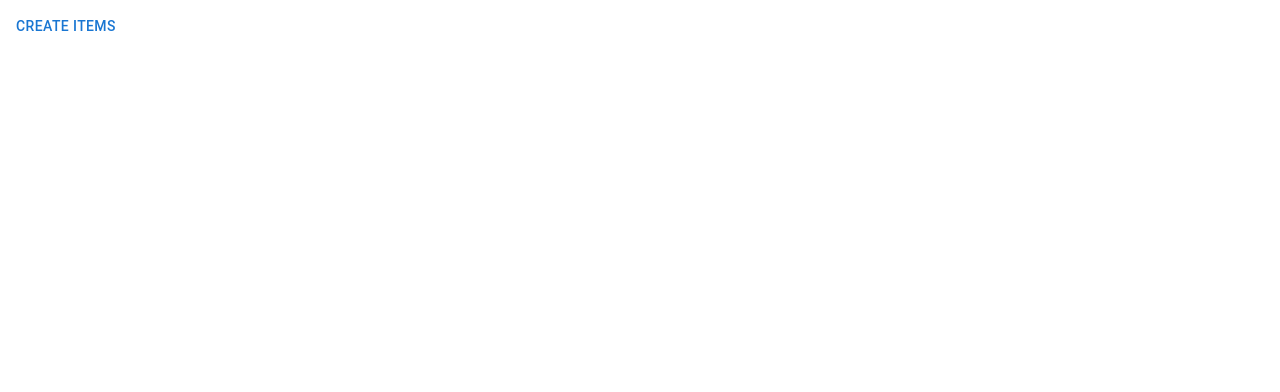
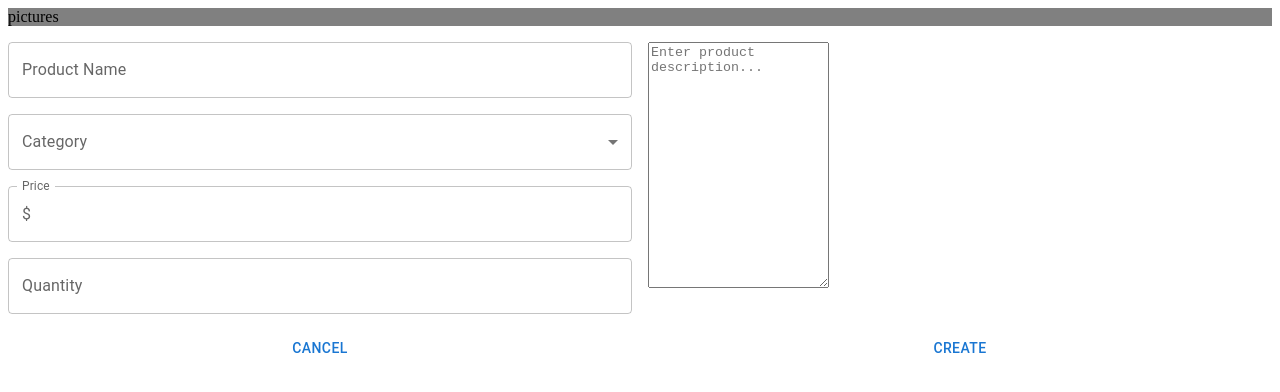
Before and after one commit to BrandonMinjares/Commerce, a React (Create React App) app in the folder frontend/: page /#/product/create in a window 1280 px wide. Shown: the top 392 px of the page. Built offline with nearby package versions, Linux system fonts and the light colour scheme.

Commit message:
working on create item form

```diff
--- a/frontend/src/components/CreateItem.jsx
+++ b/frontend/src/components/CreateItem.jsx
@@ -1,11 +1,62 @@
-import {Button} from '@mui/material';
+import {Box, Button, FormControl, Grid, InputAdornment, InputLabel,
+  MenuItem, Select, TextField,
+  TextareaAutosize} from '@mui/material';
 import React from 'react';
+
+const categories = [
+  {value: 'category1', label: 'Category 1'},
+  {value: 'category2', label: 'Category 2'},
+  {value: 'category3', label: 'Category 3'},
+];
 
 const CreateItem = () => {
   return (
-    <div>
-      <Button>Create Items</Button>
-    </div>
+    <Grid container spacing={2} sx={{backgroundColor: 'white'}}>
+      <Grid item xs={12}>
+        <Box sx={{backgroundColor: 'grey'}}>
+            pictures
+        </Box>
+      </Grid>
+      <Grid item xs={6}>
+        <Grid container spacing={2}>
+          <Grid item xs={12}>
+            <TextField fullWidth label="Product Name" />
+          </Grid>
+          <Grid item xs={12}>
+            <FormControl fullWidth>
+              <InputLabel>Category</InputLabel>
+              <Select>
+                {categories.map((category) => (
+                  <MenuItem key={category.value} value={category.value}>
+                    {category.label}
+                  </MenuItem>
+                ))}
+              </Select>
+            </FormControl>
+          </Grid>
+          <Grid item xs={12}>
+            <TextField label="Price" fullWidth
+              InputProps={{startAdornment:
+            <InputAdornment position="start">$</InputAdornment>}} />
+          </Grid>
+          <Grid item xs={12}>
+            <TextField label="Quantity" fullWidth type="number" />
+          </Grid>
+        </Grid>
+      </Grid>
+      <Grid item xs={6}>
+        <TextareaAutosize
+          minRows={16}
+          placeholder="Enter product description..." />
+      </Grid>
+
+      <Grid item xs={6}>
+        <Button fullWidth>Cancel</Button>
+      </Grid>
+      <Grid item xs={6}>
+        <Button fullWidth>Create</Button>
+      </Grid>
+    </Grid>
   );
 };
 
```
